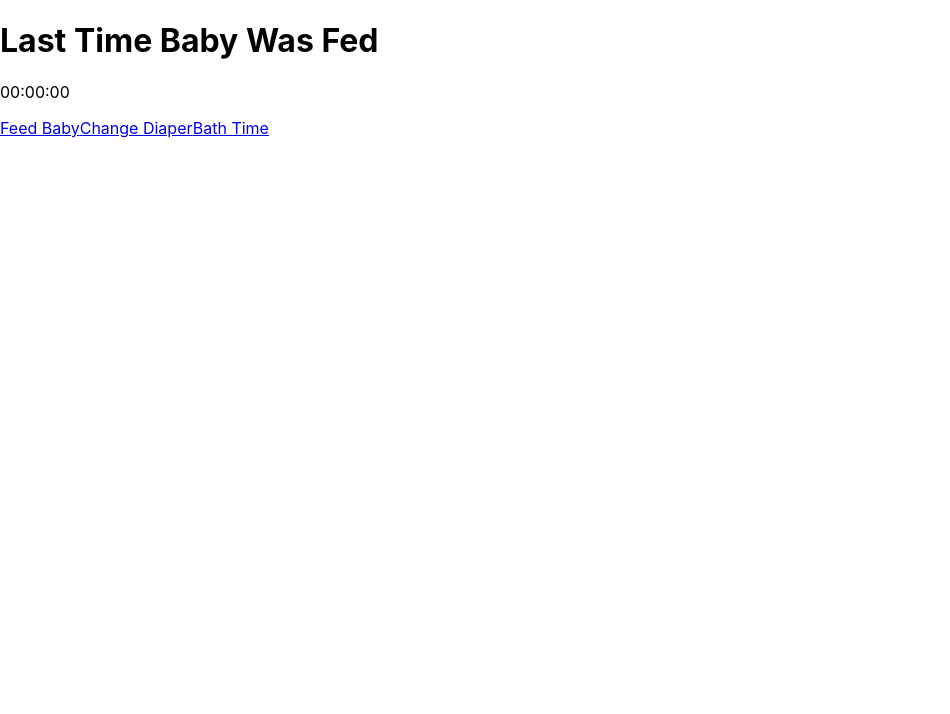
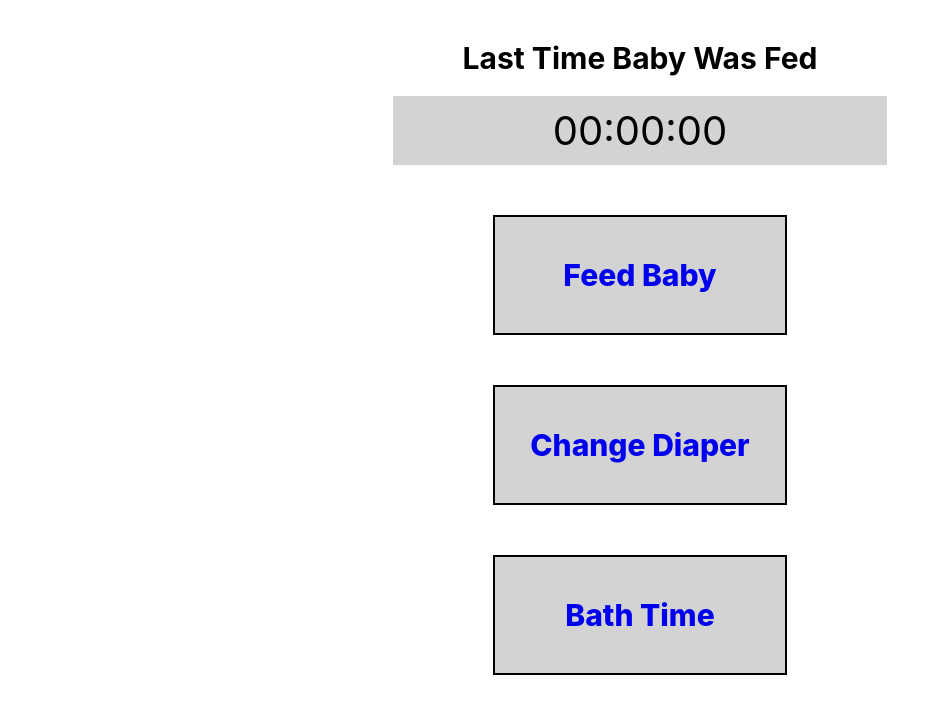
Before and after one commit to Jimmicorey/my-baby-log-app, a React (Create React App) app: page / in a window 1280 px wide. Shown: the top 714 px of the page, without its empty margins (0-950 px from the left). Built offline with nearby package versions, Linux system fonts and the light colour scheme.

Commit message:
added minimal CSS on mainpage

```diff
--- a/HTML_TRANSFERS/home.css
+++ b/src/App.css
@@ -1,7 +1,3 @@
-* {
-    box-sizing: border-box;
-}
-
 body {
     margin: 20px 25px;
     font-size: 20px;
@@ -17,11 +13,12 @@
     font-size: 30px;
 }
 
-header > p {
+.timer {
     text-align: center;
     font-size: 40px;
-    margin: -20px 0 10px;
-    padding: 25px;
+    margin: -10px 0 30px;
+    width: 100%;
+    padding: 10px;
     background-color: lightgray;
 }
 
@@ -38,7 +35,7 @@
 }
 
 .flex-container {
-    margin: 100px 0
+    margin: 10px 0;
 }
 
 a {
--- a/src/index.css
+++ b/src/index.css
@@ -1,3 +1,7 @@
+* {
+  box-sizing: border-box;
+}
+
 body {
   margin: 0;
   font-family: -apple-system, BlinkMacSystemFont, 'Segoe UI', 'Roboto', 'Oxygen',
```
Also changed, not shown: HTML_TRANSFERS/home.html (deleted, +0 -24 lines), src/App.js (+3 -5 lines).
